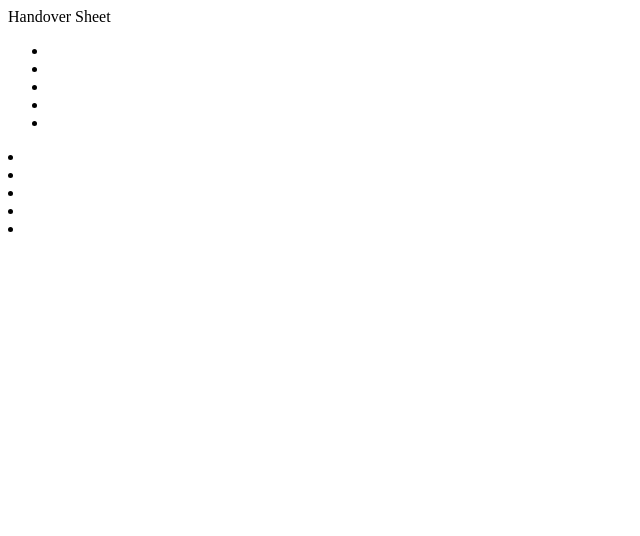
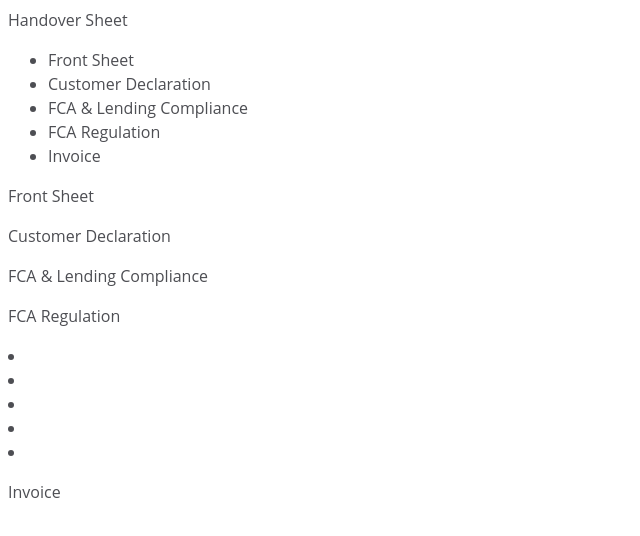
Before and after one commit to JRackhamDev/Handover-Sheet, a plain HTML site: page index.html in a window 1280 px wide. Shown: the whole page, without its empty margins (0-640 px from the left). Drawn offline with Linux system fonts and the light colour scheme.

Commit message:
Update index/styles
Small update to CSS to improve readability while developing. HTML edits to improve accessibility and preparation for styling with CSS.

```diff
--- a/index.html
+++ b/index.html
@@ -1,36 +1,41 @@
 <!DOCTYPE html>
 <html lang="en">
     <head>
+        <meta charset="UTF-8" />
+        <meta name="viewport" content="width=device-width, initial-scale=1.0" />
+        <meta name="description" content="Handover Sheet Guide - Ensures all processes of the car sales process are completed" />
         <title>Handover Sheet</title>
+        <link rel="stylesheet" href="styles.css"/>
     </head>
     <body>
         <nav id="navbar">
             <header>Handover Sheet</header>
             <ul>
-                <li><a class="nav-link" href=""></a></li>
-                <li><a class="nav-link" href=""></a></li>
-                <li><a class="nav-link" href=""></a></li>
-                <li><a class="nav-link" href=""></a></li>
-                <li><a class="nav-link" href=""></a></li>
+                <li><a class="nav-link" href="#Front Sheet"></a>Front Sheet</li>
+                <li><a class="nav-link" href="#Customer Declaration"></a>Customer Declaration</li>
+                <li><a class="nav-link" href="#FCA & Lending Compliance"></a>FCA & Lending Compliance</li>
+                <li><a class="nav-link" href="#FCA Regulation"></a>FCA Regulation</li>
+                <li><a class="nav-link" href="#Invoice"></a>Invoice</li>
             </ul>
+        </nav>
         <main id="main-doc">
             <section id=front-sheet" class="main-section">
-                <header></header>
+                <header>Front Sheet</header>
                 <p></p>
                 <p></p>
             </section>
             <section id="customer-declaration" class="main-section">
-                <header></header>
+                <header>Customer Declaration</header>
                 <p></p>
                 <p></p>
             </section>
             <section id="fca-compliance" class="main-section">
-                <header></header>
+                <header>FCA & Lending Compliance</header>
                 <p></p>
                 <p></p>
             </section>
             <section id="fca-regulation" class="main-section">
-                <header></header>
+                <header>FCA Regulation</header>
                 <p></p>
                 <li></li>
                 <li></li>
@@ -40,7 +45,7 @@
                 <p></p>
             </section>
             <section id="invoice" class="main-section">
-                <header></header>
+                <header>Invoice</header>
                 <p></p>
                 <p></p>
             </section>
--- a/styles.css
+++ b/styles.css
@@ -0,0 +1,7 @@
+html, body {
+    min-width: 290px;
+    color: #4d4e53;
+    background-color: #ffffff;
+    font-family: 'Open Sans', Arial, sans-serif;
+    line-height: 1.5;
+}
```
